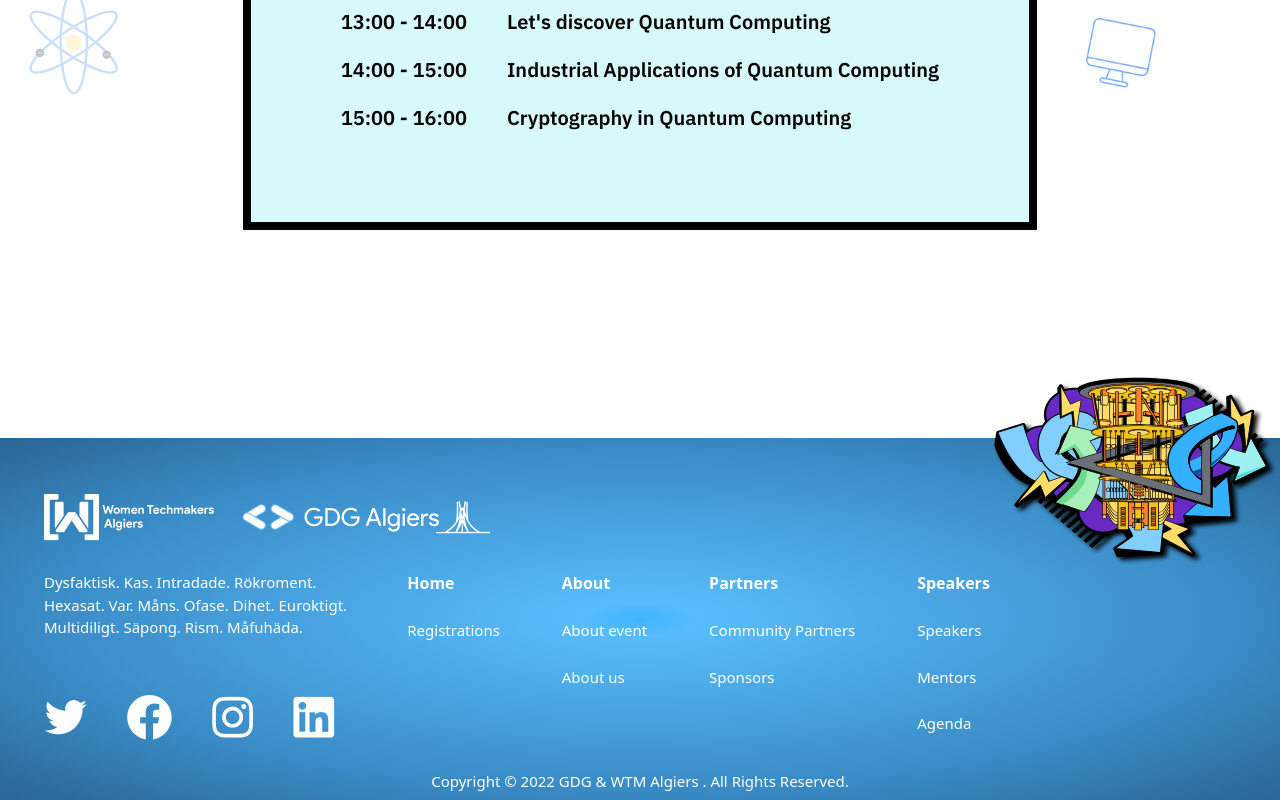
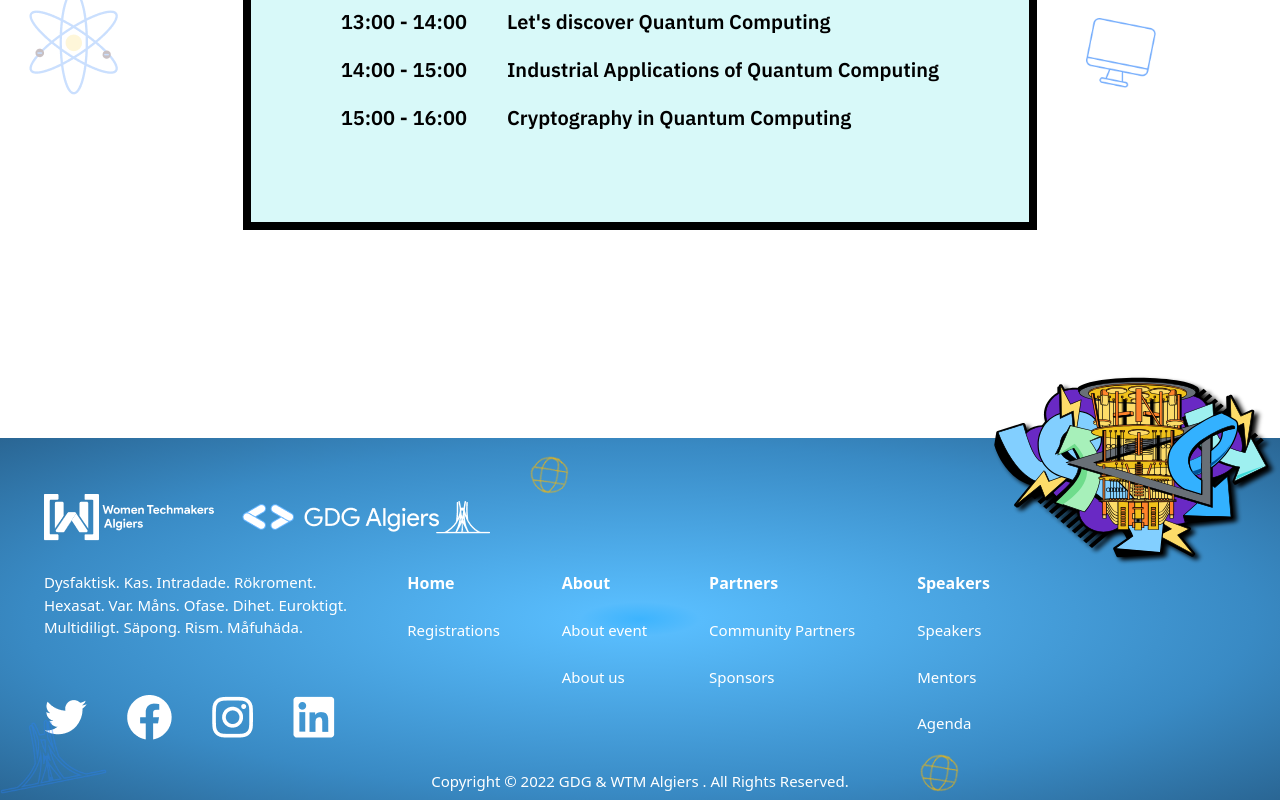
Before and after one commit to WTM-Algiers/wtm-algiers-qiskit-2022-website, a Next.js app: page / in a window 1280 px wide. Shown: the part 492-1292 px from the top of the page. Built offline with nearby package versions, Linux system fonts and the light colour scheme.

Commit message:
Restructered the folder + added background shapes

```diff
--- a/components/Footer/Index.jsx
+++ b/components/Footer/Index.jsx
@@ -1,92 +1,22 @@
 import Image from "next/image";
+import Link from "next/link";
 import Qiskit from "../../images/logos/Qiskit.svg";
 import WTMWHITE from "../../images/logos/WTMAlgiers-white.png";
 import GDGWHITE from "../../images/logos/GDGAlgiers-white.png";
-import Twitter from "../../images/logos/twitter.png";
-import Facebook from "../../images/logos/facebook.png";
-import Instagram from "../../images/logos/instagram.png";
-import Linkedin from "../../images/logos/linkedin.png";
+import GlobeShape from "../../images/shapes/globe.png";
+import AlgeriaSymbol from "../../images/shapes/GDGAlgiers.png";
+import { socialsMedia, links } from "./data";
 const Footer = () => {
-  const socialsMedia = [
-    {
-      social: "Twitter",
-      logo: Twitter,
-    },
-    {
-      social: "Facebook",
-      logo: Facebook,
-    },
-    {
-      social: "Instagram",
-      logo: Instagram,
-    },
-    {
-      social: "Linkedin",
-      logo: Linkedin,
-    },
-  ];
-
-  const links = [
-    {
-      linkName: "Home",
-      content: [
-        {
-          name: "Registrations",
-          redirect: "/",
-        },
-      ],
-    },
-    {
-      linkName: "About",
-      content: [
-        {
-          name: "About event",
-          redirect: "/",
-        },
-        {
-          name: "About us",
-          redirect: "/",
-        },
-      ],
-    },
-    {
-      linkName: "Partners",
-      content: [
-        {
-          name: "Community Partners",
-          redirect: "/",
-        },
-        {
-          name: "Sponsors",
-          redirect: "/",
-        },
-      ],
-    },
-    {
-      linkName: "Speakers",
-      content: [
-        {
-          name: "Speakers",
-          redirect: "/",
-        },
-        {
-          name: "Mentors",
-          redirect: "/",
-        },
-        {
-          name: "Agenda",
-          redirect: "/",
-        },
-      ],
-    },
-  ];
   return (
-    <footer className="mt-32 footer-bg text-qiskit-white flex flex-col gap-6">
+    <footer className="mt-32 footer-bg text-qiskit-white flex flex-col gap-6 relative">
+      <div className="hidden lg:block absolute top-4 left-[33rem]">
+        <Image src={GlobeShape} height={42} width={42} />
+      </div>
       <div className="flex flex-col items-center lg:items-start lg:flex-row">
         <div className="-mt-16 order-first lg:order-last ">
           <Image src={Qiskit} alt="qiskit" />
         </div>
-        <div className="pt-14 pl-4 lg:pl-11 2xl:pl-16">
+        <div className="pt-14 pl-4 pr-4 lg:pl-11 lg:pr-0 2xl:pl-16">
           <div className="flex flex-col gap-6">
             {/* LOGOS */}
             <div className="flex items-center gap-7">
@@ -101,7 +31,7 @@ const Footer = () => {
             {/* MAIN */}
             <div className="flex flex-col lg:flex-row gap-12">
               <div className="flex lg:w-2/6 flex-col lg:gap-14">
-                <p className="hidden lg:flex font-light text-[0.9375rem]">
+                <p className="hidden lg:flex font-light text-[0.9375rem] 2xl:text-xl">
                   Dysfaktisk. Kas. Intradade. Rökroment. Hexasat. Var. Måns.
                   Ofase. Dihet. Euroktigt. Multidiligt. Säpong. Rism. Måfuhäda.{" "}
                 </p>
@@ -109,9 +39,14 @@ const Footer = () => {
                 <div className="flex gap-10 justify-center items-center lg:justify-start">
                   {socialsMedia.map((socialMedia, idx) => {
                     return (
-                      <div key={idx} className="cursor-pointer">
+                      <a
+                        href={socialMedia.redirect}
+                        target="__blank"
+                        key={idx}
+                        className="cursor-pointer"
+                      >
                         <Image src={socialMedia.logo} />
-                      </div>
+                      </a>
                     );
                   })}
                 </div>
@@ -126,12 +61,11 @@ const Footer = () => {
                         {link.content.map((cont, idx2) => {
                           console.log(cont.name);
                           return (
-                            <li
-                              key={idx1 * idx2 + 1}
-                              className="text-[0.9375rem]"
-                            >
-                              {cont.name}
-                            </li>
+                            <Link href={cont.redirect} key={idx1 * idx2 + 1}>
+                              <li className="text-[0.9375rem] 2xl:text-xl cursor-pointer">
+                                {cont.name}
+                              </li>
+                            </Link>
                           );
                         })}
                       </div>
@@ -140,16 +74,21 @@ const Footer = () => {
                 })}
               </div>
             </div>
-
-            {/* Copyrights */}
           </div>
         </div>
       </div>
-
+      {/* Copyrights */}
       <div className="flex justify-center px-4">
         <p className="text-[0.9375rem] pb-2 text-center">
           Copyright © 2022 GDG & WTM Algiers . All Rights Reserved.
         </p>
+      </div>
+
+      <div className="absolute bottom-[4rem] -left-10 lg:bottom-0 lg:left-0">
+        <Image src={AlgeriaSymbol} height={74} width={107} />
+      </div>
+      <div className="absolute bottom-[4rem] right-0 lg:bottom-0 lg:right-1/4">
+        <Image src={GlobeShape} height={42} width={42} />
       </div>
     </footer>
   );
--- /dev/null
+++ b/components/Footer/data.js
@@ -0,0 +1,80 @@
+import Twitter from "../../images/logos/twitter.png";
+import Facebook from "../../images/logos/facebook.png";
+import Instagram from "../../images/logos/instagram.png";
+import Linkedin from "../../images/logos/linkedin.png";
+export const socialsMedia = [
+  {
+    social: "Twitter",
+    logo: Twitter,
+    redirect: "",
+  },
+  {
+    social: "Facebook",
+    logo: Facebook,
+    redirect: "https://www.facebook.com/WomenTechmakersAlgiers",
+  },
+  {
+    social: "Instagram",
+    logo: Instagram,
+    redirect: "https://www.instagram.com/wtm_algiers/",
+  },
+  {
+    social: "Linkedin",
+    logo: Linkedin,
+    redirect: "https://www.linkedin.com/company/gdg-algiers",
+  },
+];
+export const links = [
+  {
+    linkName: "Home",
+    content: [
+      {
+        name: "Registrations",
+        redirect: "/",
+      },
+    ],
+  },
+  {
+    linkName: "About",
+    content: [
+      {
+        name: "About event",
+        redirect: "/",
+      },
+      {
+        name: "About us",
+        redirect: "/",
+      },
+    ],
+  },
+  {
+    linkName: "Partners",
+    content: [
+      {
+        name: "Community Partners",
+        redirect: "/",
+      },
+      {
+        name: "Sponsors",
+        redirect: "/",
+      },
+    ],
+  },
+  {
+    linkName: "Speakers",
+    content: [
+      {
+        name: "Speakers",
+        redirect: "/",
+      },
+      {
+        name: "Mentors",
+        redirect: "/",
+      },
+      {
+        name: "Agenda",
+        redirect: "/",
+      },
+    ],
+  },
+];
```
Also changed, not shown: images/logos/QiskitFooter.png (deleted).
